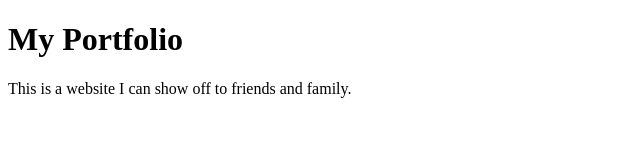
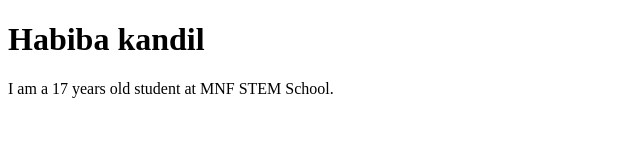
Before and after one commit to Habiba0906/my-portfolio, a plain HTML site: page index.html in a window 1280 px wide. Shown: the whole page, without its empty margins (0-640 px from the left). Drawn offline with Linux system fonts and the light colour scheme.

Commit message:
Make the page about me.

```diff
--- a/index.html
+++ b/index.html
@@ -1,10 +1,10 @@
 <!DOCTYPE html>
 <html>
 	<head>
-		<title>My Portfolio</title>
+		<title>Habiba's Portfolio</title>
 	</head>
 	<body>
-		<h1>My Portfolio</h1>
-		<p>This is a website I can show off to friends and family.</p>
+		<h1>Habiba kandil</h1>
+		<p>I am a 17 years old student at MNF STEM School.</p>
 	</body>
 </html>
```
